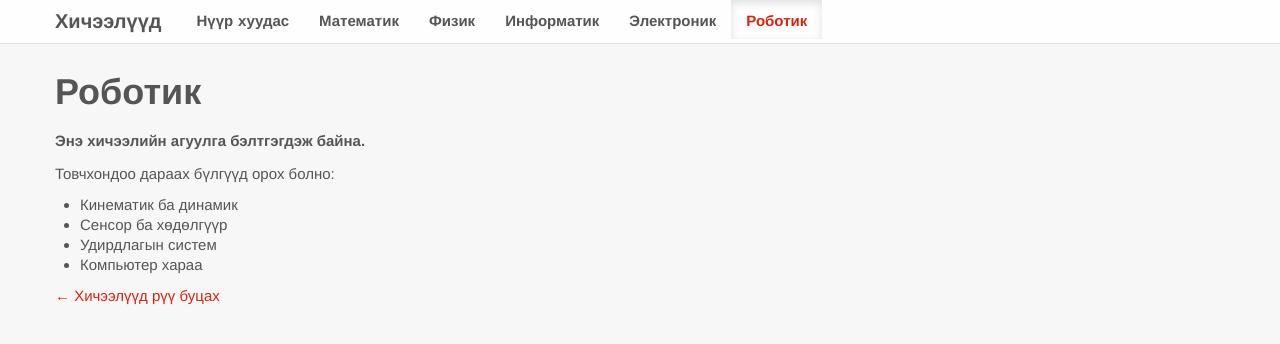
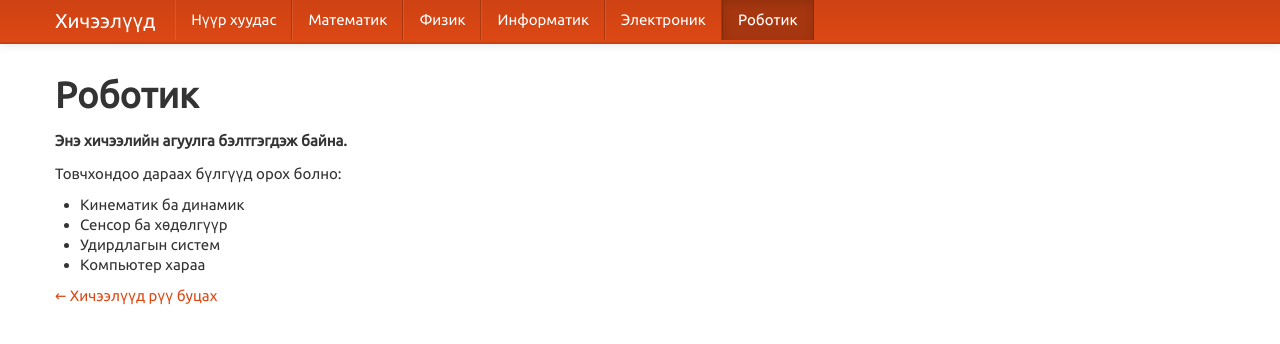
Before and after one commit to dbolorkhuu/blog, a Jekyll site: the page built from edu/html/robotics.html, in a window 1280 px wide. Shown: the top 344 px of the page. Built offline with Jekyll 4.4.1, drawn with Linux system fonts in a browser that asks for light colours.

Commit message:
Use united theme on all pages
Aligns demo, informatics, math, physics, and robotics pages with the
site's default united theme, so all edu pages render consistently.

Co-authored-by: Copilot <223556219+Copilot@users.noreply.github.com>

```diff
--- a/edu/html/demo.html
+++ b/edu/html/demo.html
@@ -1,7 +1,7 @@
 ---
 layout: page
 title: Жишээ хуудас
-theme: simplex
+theme: united
 math: true
 ---
 
--- a/edu/html/informatics.html
+++ b/edu/html/informatics.html
@@ -1,7 +1,7 @@
 ---
 layout: page
 title: Информатик
-theme: simplex
+theme: united
 ---
 
 # Информатик
--- a/edu/html/math.html
+++ b/edu/html/math.html
@@ -1,7 +1,7 @@
 ---
 layout: page
 title: Математик
-theme: simplex
+theme: united
 ---
 
 # Математик
--- a/edu/html/physics.html
+++ b/edu/html/physics.html
@@ -1,7 +1,7 @@
 ---
 layout: page
 title: Физик
-theme: simplex
+theme: united
 ---
 
 # Физик
--- a/edu/html/robotics.html
+++ b/edu/html/robotics.html
@@ -1,7 +1,7 @@
 ---
 layout: page
 title: Роботик
-theme: simplex
+theme: united
 ---
 
 # Роботик
```
